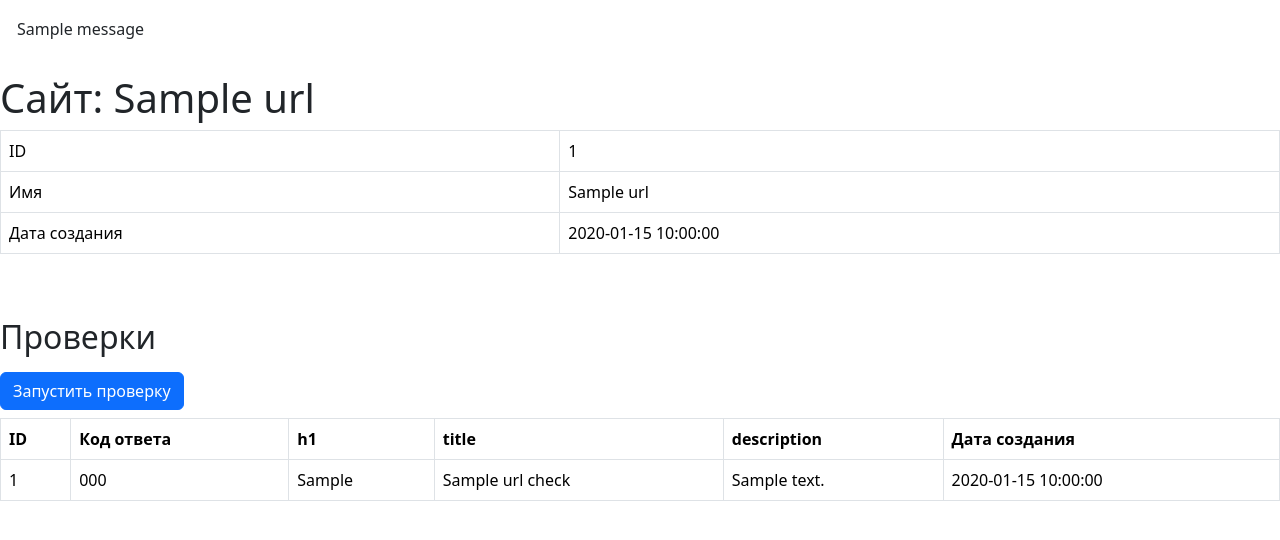
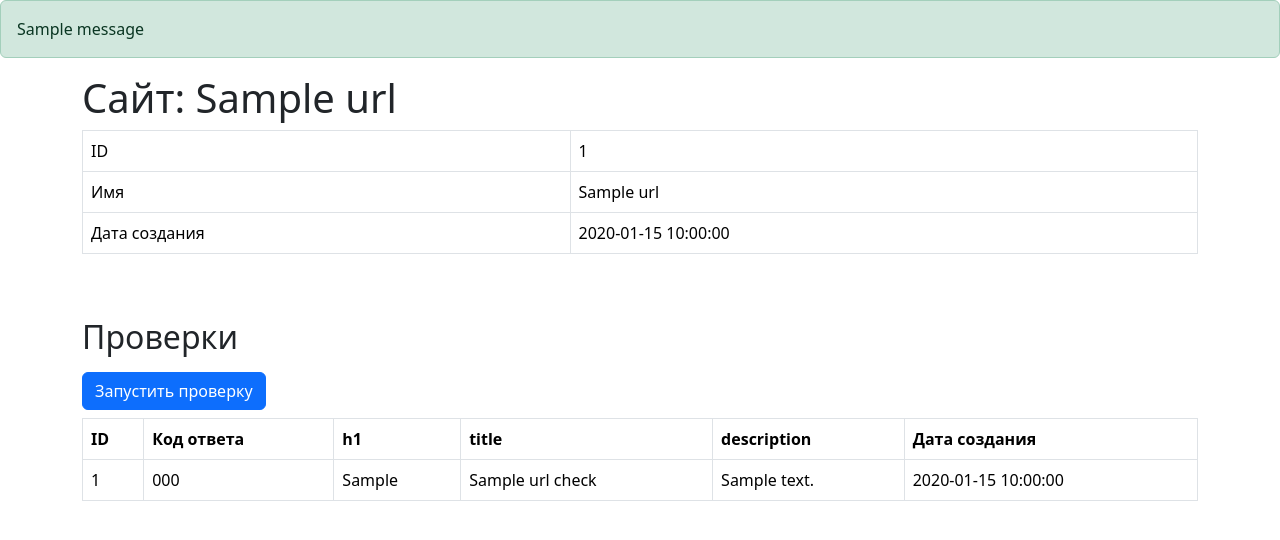
Before and after one commit to Evgenii-Prokofev/python-project-83, a Flask app: page /urls/1 in a window 1280 px wide. Shown: the part 56-596 px from the top of the page. Run offline with Flask 3, Linux system fonts and the light colour scheme; one stand-in notice (Sample message) is shown; a database or web service that is not in the repository returns one stand-in record (values such as "Sample title"); some libraries are stand-ins or nearby versions.

Commit message:
correct templates

```diff
--- a/page_analyzer/templates/base.html
+++ b/page_analyzer/templates/base.html
@@ -22,7 +22,7 @@
   {% with messages = get_flashed_messages(with_categories=True) %}
     {% if messages %}
         {% for category, message in messages %}
-            <div class="alert - {{ category }}" role="alert">{{ message }}</div>
+            <div class="alert alert-{{ category }}" role="alert">{{ message }}</div>
         {% endfor %}
     {% endif %}
   {% endwith %}
--- a/page_analyzer/templates/url_info.html
+++ b/page_analyzer/templates/url_info.html
@@ -1,6 +1,8 @@
 {% extends 'base.html' %}
 
 {% block content %}
+<main class="flex-grow-1">
+  <div class="container-lg mt-3">
     <h1>Сайт: {{ url.name }}</h1>
 
     <div class="table-responsive">
@@ -52,4 +54,6 @@
     </tbody>
 </table>
 </div>
+</div>
+</main>
     {% endblock %}
--- a/page_analyzer/url.py
+++ b/page_analyzer/url.py
@@ -18,8 +18,8 @@ def validate(url):
 
 
 def normalize(url):
-    url_read = urlparse(url)
-    return url_read.scheme + '://' + url_read.netloc
+    url = urlparse(url)
+    return f"{url.scheme}://{url.netloc}"
 
 
 def parse_url_info(url_content):
```
Also changed, not shown: README.md.
